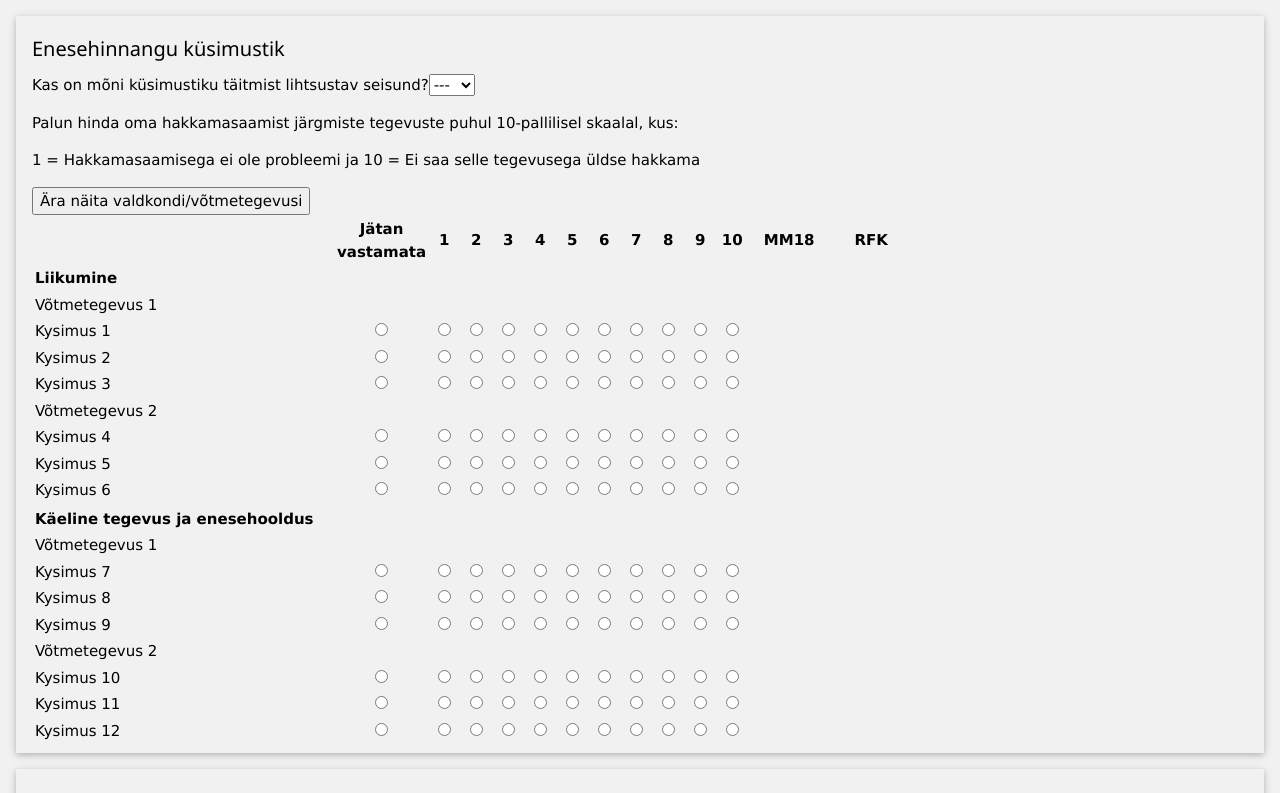
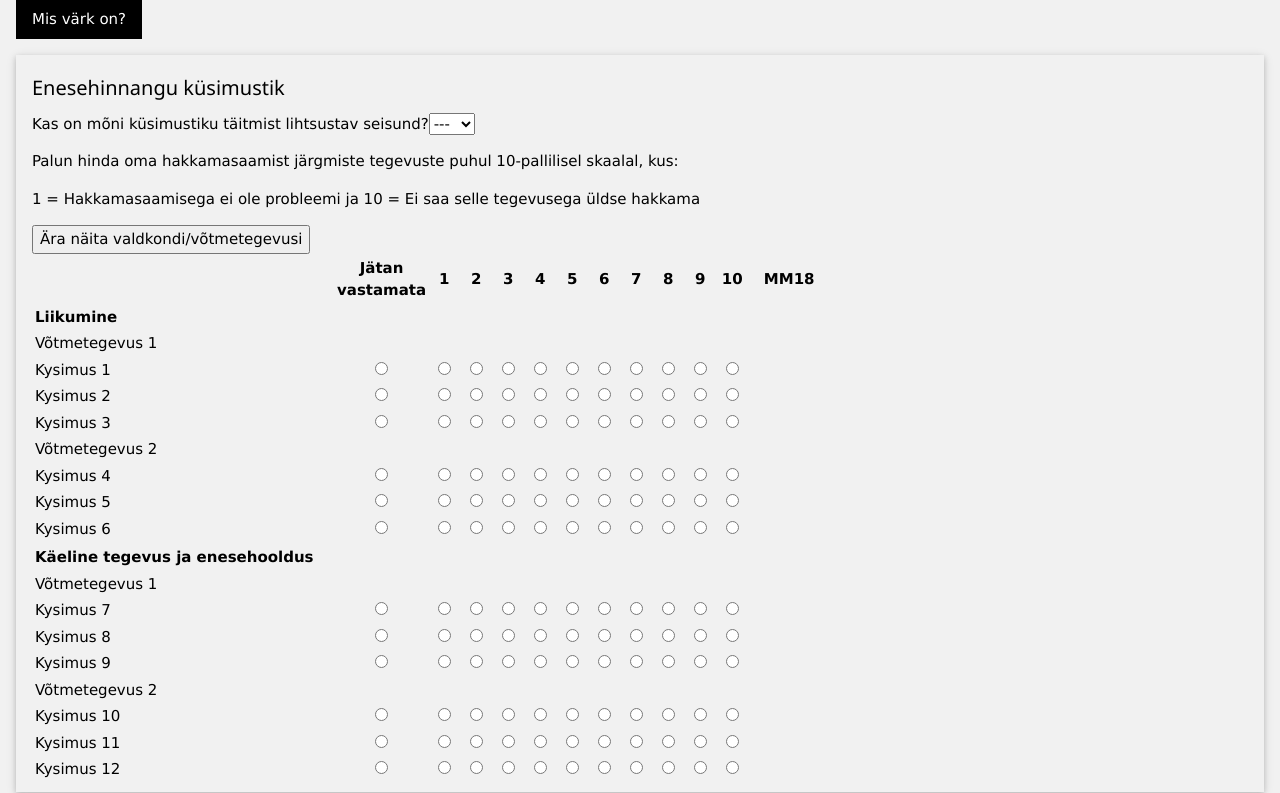
Before and after one commit to kalevhark/rfk, a Django app: page /kysimustik4/ in a window 1280 px wide. Shown: the top 793 px of the page. Run offline with Django 3.2, Linux system fonts and the light colour scheme; some libraries are stand-ins or nearby versions.

Commit message:
kysimustik4

```diff
--- a/main/templates/main/kysimustik4.html
+++ b/main/templates/main/kysimustik4.html
@@ -26,6 +26,25 @@
 
 {% block content %}
   <div class="w3-container" id="kysimustik4">
+    <button onclick="document.getElementById('id01').style.display='block'" class="w3-button w3-black">
+      Mis värk on?
+    </button>
+    <div id="id01" class="w3-modal">
+      <div class="w3-modal-content">
+        <div class="w3-container">
+          <span onclick="document.getElementById('id01').style.display='none'" class="w3-button w3-display-topright">&times;</span>
+          <p>Enesehinnangust piirangu määraja arvutamine inimese valiku järgi</p>
+          <ul>
+            <li>inimene teeb valiku skaalal 1-10 -> valik</li>
+            <li>skoor = 4 / 10 * valik (arvutatakse kahe komakoha täpsusega)</li>
+            <li>määraja = 0, kui skoor < 2,00</li>
+            <li>määraja = 2, kui 2,00 <= skoor < 2,76</li>
+            <li>määraja = 3, kui 2,76 <= skoor < 3,50</li>
+            <li>määraja = 4, kui 3,50 <= skoor</li>
+          </ul>
+        </div>
+      </div>
+    </div>
     <div class="w3-panel w3-padding w3-card">
       <h4>Enesehinnangu küsimustik</h4>
       <span>Kas on mõni küsimustiku täitmist lihtsustav seisund?</span>
@@ -48,8 +67,7 @@
           <th class="poll" v-for="n in 10" :key="n">
             [[ n ]]
           </th>
-          <th class="result" title="Skoor 0-4 PISTS kord arvutamise metoodika alusel">MM18</th>
-          <th class="result" title="Skoor 0-4 RFK määraja arvutamise metoodika alusel">RFK</th>
+          <th v-show="show" class="result" title="Skoor 0-4 PISTS kord arvutamise metoodika alusel">MM18</th>
         </tr>
 
         <tr v-show="show">
@@ -68,8 +86,7 @@
             <input type="radio" :id="n" :value="n" v-model.number="picked[m]"/>
             <label :for="n"></label>
           </td>
-          <td class="result">[[ score2(m) ]]</td>
-          <td class="result">[[ score3(m) ]]</td>
+          <td  v-show="show" class="result">[[ score2(m) ]]</td>
           <td v-show="picked[m] > 4">
             <p>Palun täpsusta, mis piirangut põhjustab</p>
             <textarea placeholder="siia saab kirjutada pika jutu..."></textarea>
@@ -88,8 +105,7 @@
             <input type="radio" :id="n" :value="n" v-model.number="picked[m+3]"/>
             <label :for="n"></label>
           </td>
-          <td class="result">[[ score2(m+3) ]]</td>
-          <td class="result">[[ score3(m+3) ]]</td>
+          <td  v-show="show" class="result">[[ score2(m+3) ]]</td>
           <td v-show="picked[m+3] > 4">
             <p>Palun täpsusta, mis piirangut põhjustab</p>
             <textarea placeholder="siia saab kirjutada pika jutu..."></textarea>
@@ -112,8 +128,7 @@
             <input type="radio" :id="n" :value="n" v-model.number="picked[m+6]"/>
             <label :for="n"></label>
           </td>
-          <td class="result">[[ score2(m+6) ]]</td>
-          <td class="result">[[ score3(m+6) ]]</td>
+          <td  v-show="show" class="result">[[ score2(m+6) ]]</td>
           <td v-show="picked[m+6] > 4">
             <p>Palun täpsusta, mis piirangut põhjustab</p>
             <textarea placeholder="siia saab kirjutada pika jutu..."></textarea>
@@ -132,8 +147,7 @@
             <input type="radio" :id="n" :value="n" v-model.number="picked[m+9]"/>
             <label :for="n"></label>
           </td>
-          <td class="result">[[ score2(m+9) ]]</td>
-          <td class="result">[[ score3(m+9) ]]</td>
+          <td  v-show="show" class="result">[[ score2(m+9) ]]</td>
           <td v-show="picked[m+9] > 4">
             <p>Palun täpsusta, mis piirangut põhjustab</p>
             <textarea placeholder="siia saab kirjutada pika jutu..."></textarea>
```
